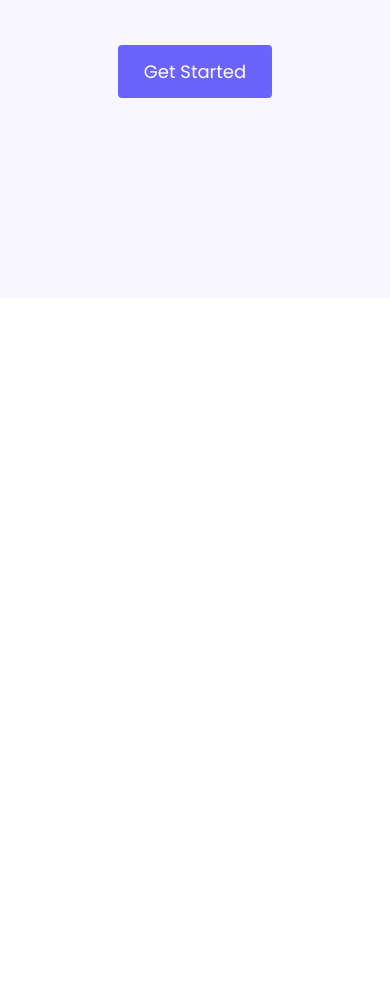
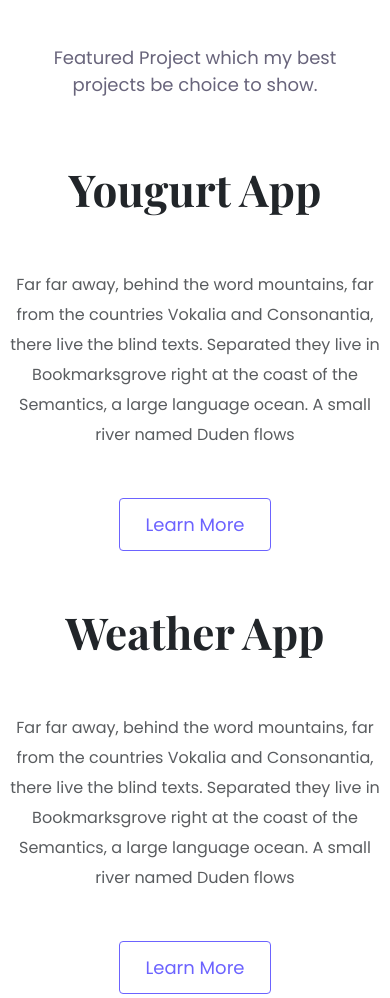
Before and after one commit to T-debbie/My-Personal-Portfolio, a plain HTML site: page index.html in a window 390 px wide. Shown: the part 633-1631 px from the top of the page. Before the commit the page ends 931 px from the top, so only its background shows below. Drawn offline with nearby package versions, Linux system fonts and the light colour scheme.

Commit message:
Integrated the homepage content

```diff
--- a/index.html
+++ b/index.html
@@ -39,5 +39,67 @@
         <a href="#" class="btn btn-branding">Get Started</a>
       </div>
     </div>
+    <p class="text-center m-5">
+      Featured Project which my best projects be choice to show.
+    </p>
+    <div class="container">
+      <div class="row mb-5">
+        <div class="col d-none d-lg-block">
+          <img src="images/yogurt.png" class="img-fluid" />
+        </div>
+        <div class="col">
+          <div class="project-description">
+            <h2 class="mb-5">Yougurt App</h2>
+            <p class="mb-5 text-muted">
+              Far far away, behind the word mountains, far from the countries
+              Vokalia and Consonantia, there live the blind texts. Separated
+              they live in Bookmarksgrove right at the coast of the Semantics, a
+              large language ocean. A small river named Duden flows
+            </p>
+            <div>
+              <a href="#" class="btn btn-branding-outline">Learn More</a>
+            </div>
+          </div>
+        </div>
+      </div>
+      <div class="row mb-5">
+        <div class="col">
+          <div class="project-description">
+            <h2 class="mb-5">Weather App</h2>
+            <p class="mb-5 text-muted">
+              Far far away, behind the word mountains, far from the countries
+              Vokalia and Consonantia, there live the blind texts. Separated
+              they live in Bookmarksgrove right at the coast of the Semantics, a
+              large language ocean. A small river named Duden flows
+            </p>
+            <div>
+              <a href="#" class="btn btn-branding-outline">Learn More</a>
+            </div>
+          </div>
+        </div>
+        <div class="col d-none d-lg-block">
+          <img src="images/weather.png" class="img-fluid" />
+        </div>
+      </div>
+      <div class="row">
+        <div class="col d-none d-lg-block">
+          <img src="images/dictionary.png" class="img-fluid" />
+        </div>
+        <div class="col">
+          <div class="project-description">
+            <h2 class="mb-5">Dictionary App</h2>
+            <p class="mb-5 text-muted">
+              Far far away, behind the word mountains, far from the countries
+              Vokalia and Consonantia, there live the blind texts. Separated
+              they live in Bookmarksgrove right at the coast of the Semantics, a
+              large language ocean. A small river named Duden flows
+            </p>
+            <div>
+              <a href="#" class="btn btn-branding-outline">Learn More</a>
+            </div>
+          </div>
+        </div>
+      </div>
+    </div>
   </body>
 </html>
--- a/styles/portfolio.css
+++ b/styles/portfolio.css
@@ -18,7 +18,10 @@ h6 {
   font-family: var(--heading-font);
 }
 p {
-  font-weight: 500;
+  font-weight: 400;
+  font-size: 18px;
+  line-height: 27px;
+  color: #272142b2;
 }
 
 h1 {
@@ -27,10 +30,15 @@ h1 {
   font-weight: 700;
 }
 
+h2 {
+  font-size: 64px;
+  line-height: 1.5;
+}
+
 .hero {
   background: var(--secondary-color);
   text-align: center;
-  padding: 200px 20px;
+  padding: 160px 20px;
 }
 
 .hero p {
@@ -56,3 +64,36 @@ h1 {
   border-radius: 4px;
   padding: 12px 25px;
 }
+
+.container {
+  padding: 10px;
+}
+.project-description {
+  padding: 120px 60px;
+}
+
+.project-description p {
+  font-size: 16px;
+  line-height: 30px;
+}
+.btn-branding-outline {
+  border: 1px solid var(--branding-color);
+  color: var(--branding-color);
+  font-size: 18px;
+  border-radius: 4px;
+  padding: 12px 25px;
+}
+
+@media (max-width: 900px) {
+  h1 {
+    font-size: 44px;
+  }
+
+  h2 {
+    font-size: 44px;
+  }
+  .project-description {
+    text-align: center;
+    padding: 0;
+  }
+}
```
Also changed, not shown: images/dictionary.png (added), images/weather.png (added), images/yogurt.png (added).
